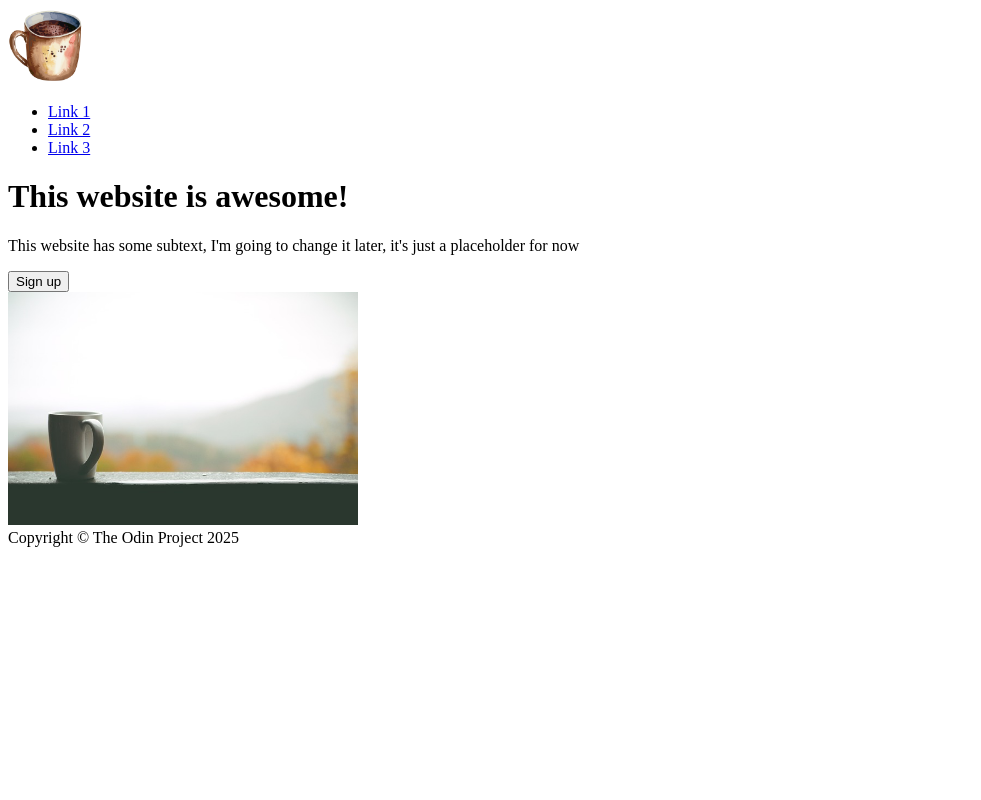
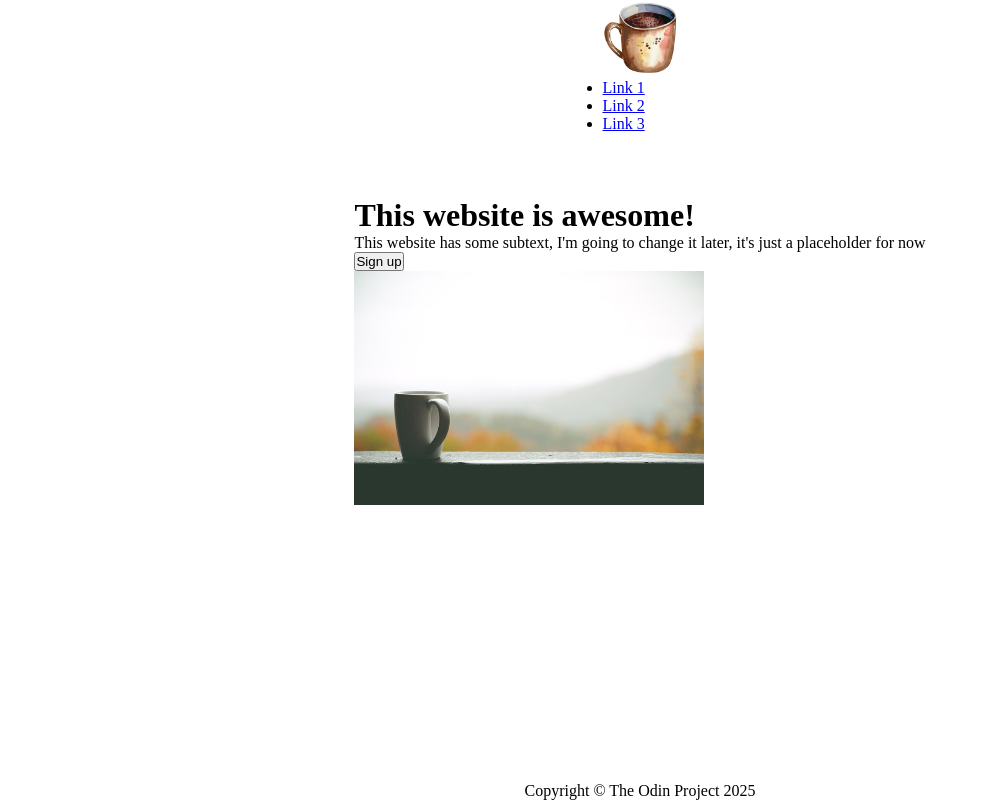
Before and after one commit to karimsiali/odin-landing-page, a plain HTML site: page index.html in a window 1280 px wide. Shown: the whole page, without its empty margins (0-981 px from the left). Drawn offline with Linux system fonts and the light colour scheme.

Commit message:
Add styling to body and header

```diff
--- a/index.html
+++ b/index.html
@@ -18,7 +18,7 @@
                 </ul>
             </div>
         </div>
-        <div class="header-body">
+        <div class="header-content">
             <div class="left">
                 <h1>This website is awesome!</h1>
                 <p>This website has some subtext, I'm going to change it later, it's just a placeholder for now</p>
--- a/styles.css
+++ b/styles.css
@@ -0,0 +1,21 @@
+* {
+    margin: 0;
+    padding: 0;
+    box-sizing: border-box;
+}
+
+body {
+    display: flex;
+    flex-direction: column;
+    justify-content: space-between;
+    align-items: center;
+    height: 100vh;
+}
+
+.header {
+    display: flex;
+    flex-direction: column;
+    justify-content: center;
+    align-items: center;
+    gap: 4rem;
+}
```
